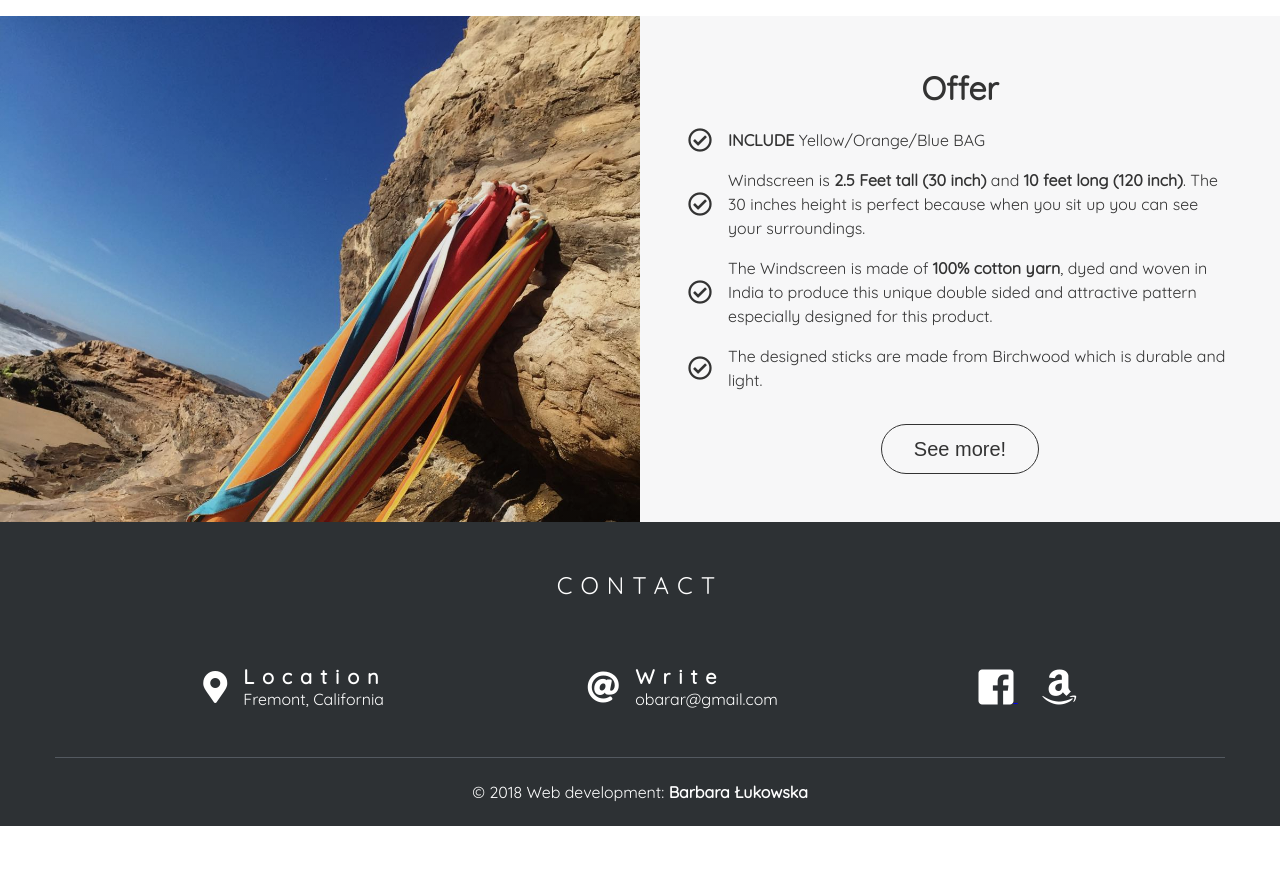
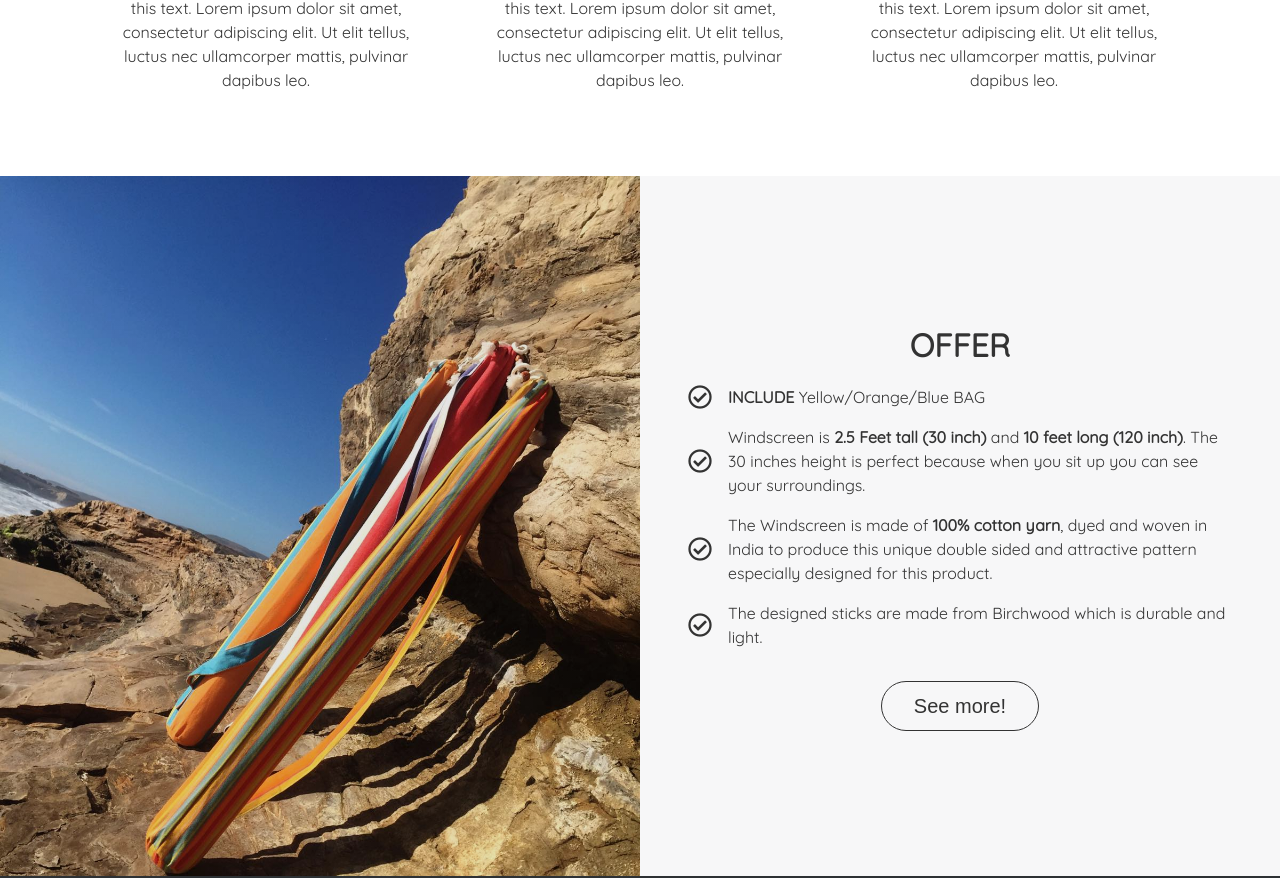
Before and after one commit to BarbaraLukowska/magrowind, a plain HTML site: page index.html in a window 1280 px wide. Shown: the part 1714-2592 px from the top of the page. Before the commit the page ends 2540 px from the top, so only its background shows below. Drawn offline with nearby package versions, Linux system fonts and the light colour scheme.

Commit message:
styling changes - padding, h1 font size uppercase

```diff
--- a/css/style.css
+++ b/css/style.css
@@ -34,6 +34,11 @@ body {
 .container {
   max-width: 1170px;
   margin: 0 auto;
+}
+
+h1 {
+  text-transform: uppercase;
+  font-size: 2rem
 }
 
 .navbar {
@@ -271,7 +276,6 @@ li ~ li {
 
 .about-description > h1 {
   line-height: 3rem;
-  font-size: 2rem;
 }
 .about-description > p {
   line-height: 1.75rem;
@@ -288,6 +292,7 @@ li ~ li {
   background-repeat: no-repeat;
   width: 100%;
   flex-basis: 50%;
+  min-height: 500px;
 }
 
 #about-details {
@@ -355,6 +360,7 @@ li ~ li {
   background-repeat: no-repeat;
   width: 100%;
   flex-basis: 50%;
+  min-height: 700px;
 }
 
 .offer-description {
@@ -369,7 +375,6 @@ li ~ li {
 
 .offer-description > h1 {
   line-height: 3rem;
-  font-size: 2rem;
   margin-bottom: 1rem;
 }
 
@@ -426,7 +431,7 @@ li ~ li {
 }
 
 .footer {
-  padding: 3rem 3rem;
+  padding: 4rem 3rem;
   border-bottom: 1px solid #535960;
 }
 .footer > h1 {
@@ -463,7 +468,6 @@ li ~ li {
 }
 
 .details > h2 {
-  /* text-transform: uppercase; */
   letter-spacing: .5rem;
   font-size: 1.25rem;
 }
@@ -493,6 +497,9 @@ li ~ li {
 }
 
 @media (max-width: 768px) {
+  .footer {
+    padding: 3rem 3rem
+  }
   .contact-info {
     text-align: center;
     display: block;
```
